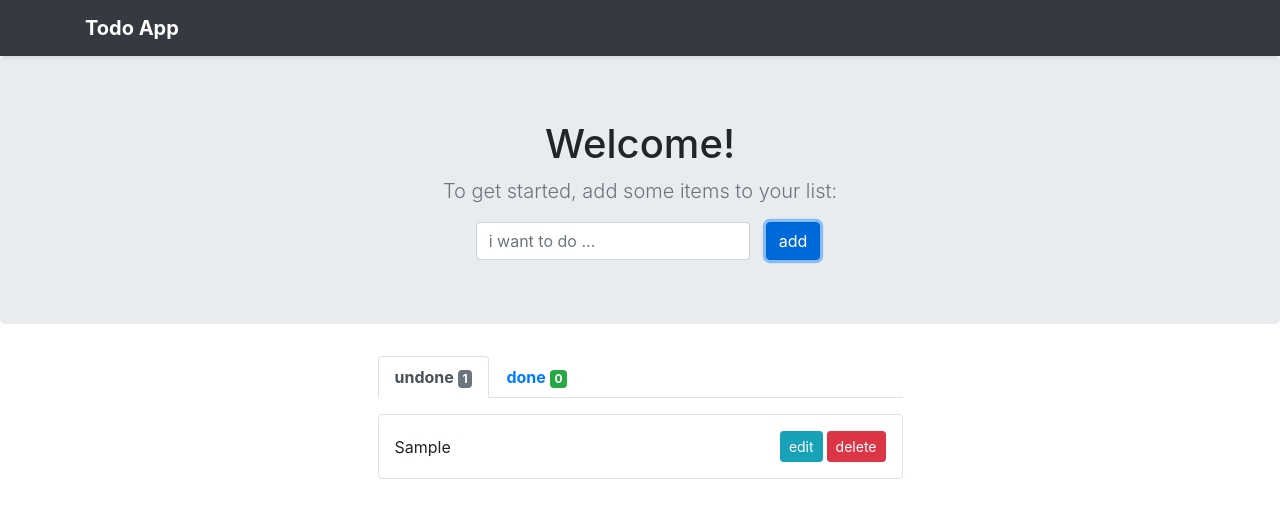
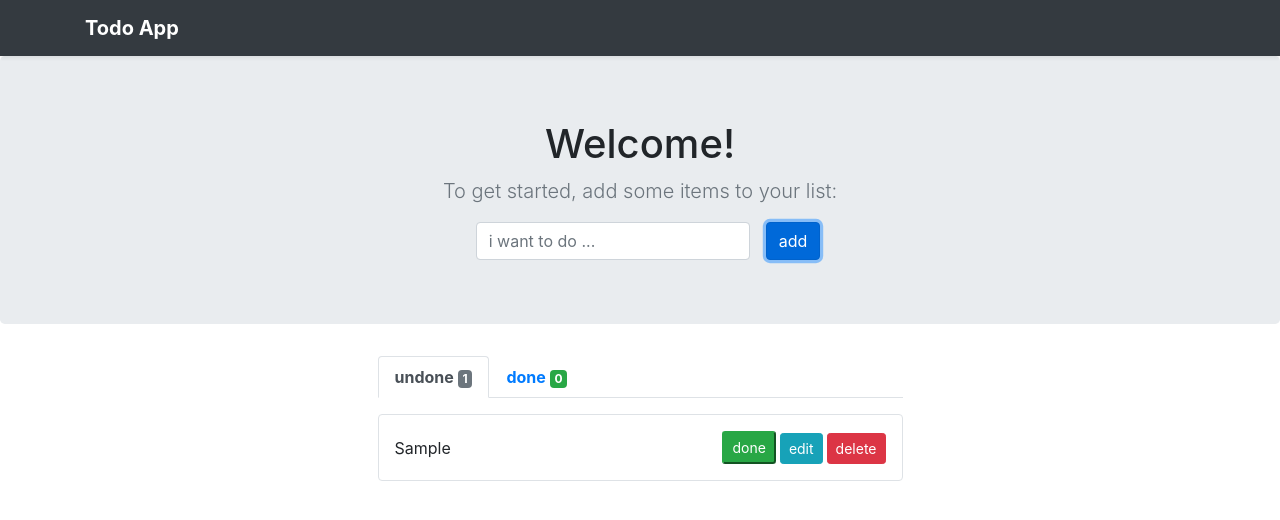
Before and after one commit to mohammad2174/todoapp, a React (Create React App) app: page / in a window 1280 px wide. Both pictures are taken after typing "Sample" into the empty fields and a click on the button "add". Shown: the top 520 px of the page. Built offline with nearby package versions, Linux system fonts and the light colour scheme.

Commit message:
delete and compelete a Todo

```diff
--- a/src/Components/App.js
+++ b/src/Components/App.js
@@ -19,6 +19,27 @@ class App extends Component {
                     {key : Date.now(), done : false, text}
                 ]
             }
+        })
+    }
+
+    deleteTodo(key){
+        this.setState(prevState => {
+            return {
+                todos : prevState.todos.filter(item => item.key !== key)
+            }
+        })
+    }
+
+    toggleTodo(key){
+        let { todos } = this.state;
+        let item = todos.find(item => item.key === key);
+        item.done = ! item.done;
+        let newTodos = todos.filter(item => item.key !== key);
+        this.setState({
+            todos: [
+                ...newTodos,
+                item
+            ]
         })
     }
 
@@ -48,7 +69,11 @@ class App extends Component {
                                     </div>
                                 </nav>
                                 {
-                                    filterTodos.length === 0 ? <p>there isn't any todos</p> : filterTodos.map(item => <Todo key={item.key} text={item.text} />)
+                                    filterTodos.length === 0 ? <p>there isn't any todos</p> : filterTodos.map(item => <Todo
+                                        key={item.key}
+                                        item={item}
+                                        delete={this.deleteTodo.bind(this)}
+                                        done={this.toggleTodo.bind(this)} />)
                                 }
                             </div>
                         </div>
--- a/src/Components/Todo.js
+++ b/src/Components/Todo.js
@@ -1,16 +1,18 @@
 import React from 'react';
 
 function Todo(props) {
+    const {item} = props;
     return (
         <div className="col-6 mb-2">
             <div
                 className="d-flex justify-content-between align-items-center border rounded p-3">
                 <div>
-                    {props.text}
+                    {item.text}
                 </div>
                 <div>
-                    <button type="button" className="btn btn-info btn-sm">edit</button>
-                    <button type="button" className="btn btn-danger btn-sm ml-1">delete</button>
+                    <button type="button" className={`btn-sm mr-1 ${ !item.done ? 'btn-success' : 'btn-warning'}`} onClick={() => props.done(item.key)}>{item.done ? 'undone' : 'done'}</button>
+                    <button type="button" className="btn btn-info btn-sm mr-1">edit</button>
+                    <button type="button" className="btn btn-danger btn-sm" onClick={() => props.delete(item.key)}>delete</button>
                 </div>
             </div>
         </div>
```
Also changed, not shown: 1 other file (tests, documents, lock files or other folders).
